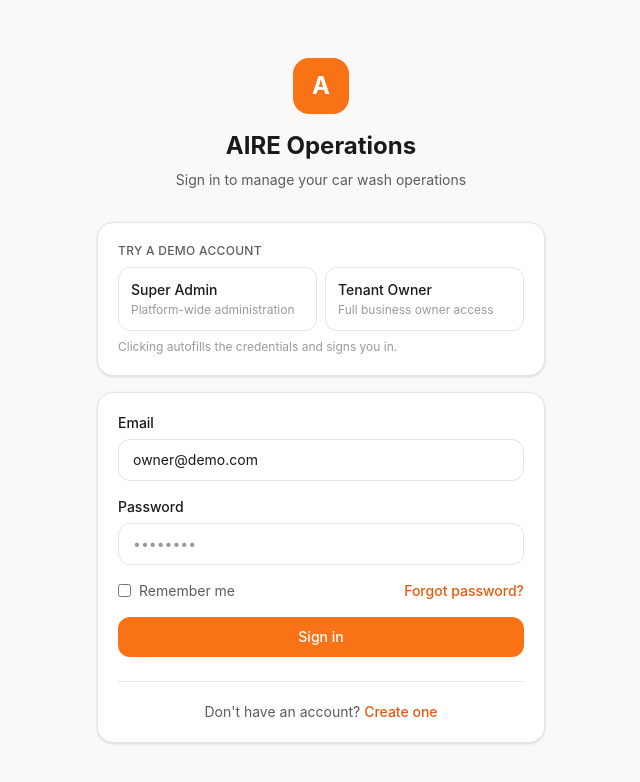
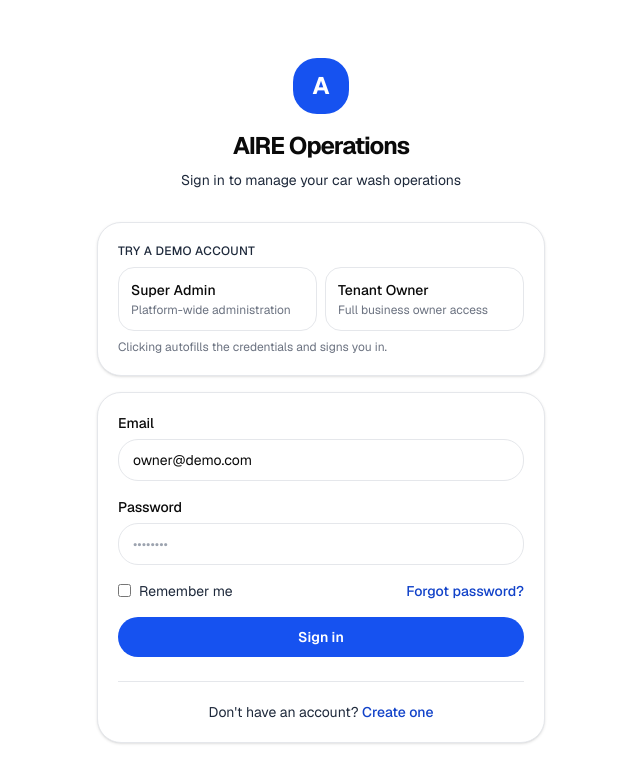
Before and after one commit to ClementHansel/aire, a Next.js app in the folder apps/frontend/: page / in a window 1280 px wide. Shown: the top 782 px of the page, without its empty margins (319-959 px from the left). Built offline with nearby package versions, Linux system fonts and the light colour scheme; no server answers.

Commit message:
Apply ConextLab brand system: blue/black/white palette, Geist + JetBrains Mono fonts

```diff
--- a/apps/frontend/src/app/globals.css
+++ b/apps/frontend/src/app/globals.css
@@ -1,71 +1,94 @@
 @import "tailwindcss";
 
-/* ─── Custom Theme (Friendly SaaS — Notion/Slack style) ───────────── */
+/* ─── ConextLab Brand System ──────────────────────────────────────────
+   "Black for authority, white for clarity, one decisive blue for focus."
+   Bold-not-loud, modern-not-trendy, professional-not-sterile.
+   ─────────────────────────────────────────────────────────────────── */
 
 @theme {
-  --color-primary-50: #fff7ed;
-  --color-primary-100: #ffedd5;
-  --color-primary-200: #fed7aa;
-  --color-primary-300: #fdba74;
-  --color-primary-400: #fb923c;
-  --color-primary-500: #f97316;
-  --color-primary-600: #ea580c;
-  --color-primary-700: #c2410c;
-  --color-primary-800: #9a3412;
-  --color-primary-900: #7c2d12;
+  /* Primary — one decisive blue (#1652F0) */
+  --color-primary-50: #eef3fe;
+  --color-primary-100: #dce5fe;  /* blue-soft */
+  --color-primary-200: #b9cbfd;
+  --color-primary-300: #8fa9fb;
+  --color-primary-400: #5b7df6;
+  --color-primary-500: #1652f0;  /* blue */
+  --color-primary-600: #1142c9;
+  --color-primary-700: #0e36a3;
+  --color-primary-800: #0c2d85;
+  --color-primary-900: #0a2569;
 
-  --color-surface: #faf9f7;
+  /* Surfaces — white for clarity */
+  --color-surface: #ffffff;
   --color-surface-raised: #ffffff;
-  --color-surface-sunken: #f3f2ef;
+  --color-surface-sunken: #f8fafc;  /* mist */
 
-  --color-text-primary: #1a1a1a;
-  --color-text-secondary: #5c5c5c;
-  --color-text-muted: #9a9a9a;
+  /* Text — black for authority */
+  --color-text-primary: #0a0a0a;    /* ink */
+  --color-text-secondary: #1e293b;  /* slate */
+  --color-text-muted: #6b7280;      /* muted */
+  --color-text-faint: #9ca3af;      /* muted-2 */
 
-  --color-border: #e8e5e0;
-  --color-border-strong: #d1cdc7;
+  /* Borders — hairlines */
+  --color-border: #e5e7eb;          /* hairline */
+  --color-border-strong: #d1d5db;   /* hairline-2 */
 
+  /* Status */
   --color-success: #16a34a;
   --color-warning: #eab308;
   --color-error: #dc2626;
 
-  --radius-sm: 0.375rem;
-  --radius-md: 0.5rem;
-  --radius-lg: 0.75rem;
-  --radius-xl: 1rem;
+  /* Radii — generous */
+  --radius-sm: 0.5rem;
+  --radius-md: 0.75rem;
+  --radius-lg: 1rem;
+  --radius-xl: 1.25rem;
+  --radius-2xl: 1.5rem;
+
+  /* Typography */
+  --font-sans: var(--font-geist), -apple-system, BlinkMacSystemFont, 'Segoe UI', Roboto, sans-serif;
+  --font-mono: var(--font-jetbrains-mono), ui-monospace, 'SF Mono', Menlo, monospace;
 }
 
 /* ─── Base Styles ─────────────────────────────────────────────────── */
 
 body {
   @apply bg-surface text-text-primary antialiased;
-  font-family: -apple-system, BlinkMacSystemFont, 'Segoe UI', Roboto, 'Helvetica Neue', sans-serif;
+  font-family: var(--font-sans);
+}
+
+h1, h2, h3, h4 {
+  letter-spacing: -0.03em;
+}
+
+h1 {
+  letter-spacing: -0.04em;
 }
 
 /* ─── Component Utilities ─────────────────────────────────────────── */
 
 @utility card {
-  @apply bg-surface-raised rounded-xl border border-border p-5 shadow-sm;
+  @apply bg-surface-raised rounded-2xl border border-border p-5 shadow-sm;
 }
 
 @utility btn-primary {
-  @apply inline-flex items-center justify-center rounded-lg bg-primary-500 px-4 py-2.5 text-sm font-medium text-white transition-colors hover:bg-primary-600 focus:outline-none focus:ring-2 focus:ring-primary-300 focus:ring-offset-2 disabled:opacity-50 disabled:cursor-not-allowed;
+  @apply inline-flex items-center justify-center rounded-full bg-primary-500 px-5 py-2.5 text-sm font-semibold text-white transition-colors hover:bg-primary-600 focus:outline-none focus:ring-2 focus:ring-primary-300 focus:ring-offset-2 disabled:opacity-50 disabled:cursor-not-allowed;
 }
 
 @utility btn-secondary {
-  @apply inline-flex items-center justify-center rounded-lg border border-border bg-surface-raised px-4 py-2.5 text-sm font-medium text-text-primary transition-colors hover:bg-surface-sunken focus:outline-none focus:ring-2 focus:ring-primary-300 focus:ring-offset-2;
+  @apply inline-flex items-center justify-center rounded-full border border-border-strong bg-surface-raised px-5 py-2.5 text-sm font-semibold text-text-primary transition-colors hover:bg-surface-sunken focus:outline-none focus:ring-2 focus:ring-primary-300 focus:ring-offset-2;
 }
 
 @utility btn-ghost {
-  @apply inline-flex items-center justify-center rounded-lg px-4 py-2.5 text-sm font-medium text-text-secondary transition-colors hover:bg-surface-sunken focus:outline-none focus:ring-2 focus:ring-primary-300;
+  @apply inline-flex items-center justify-center rounded-full px-5 py-2.5 text-sm font-semibold text-text-secondary transition-colors hover:bg-surface-sunken focus:outline-none focus:ring-2 focus:ring-primary-300;
 }
 
 @utility input-field {
-  @apply w-full rounded-lg border border-border bg-surface-raised px-3.5 py-2.5 text-sm text-text-primary placeholder:text-text-muted transition-colors focus:border-primary-400 focus:outline-none focus:ring-2 focus:ring-primary-100;
+  @apply w-full rounded-xl border border-border bg-surface-raised px-3.5 py-2.5 text-sm text-text-primary placeholder:text-text-faint transition-colors focus:border-primary-500 focus:outline-none focus:ring-2 focus:ring-primary-100;
 }
 
 @utility badge {
-  @apply inline-flex items-center rounded-md px-2 py-0.5 text-xs font-medium;
+  @apply inline-flex items-center rounded-full px-2.5 py-0.5 text-xs font-medium;
 }
 
 @utility section-title {
@@ -75,3 +98,8 @@ body {
 @utility section-description {
   @apply mt-1 text-sm text-text-secondary;
 }
+
+@utility eyebrow {
+  @apply text-xs font-medium uppercase tracking-[0.18em] text-text-muted;
+  font-family: var(--font-mono);
+}
--- a/apps/frontend/src/app/layout.tsx
+++ b/apps/frontend/src/app/layout.tsx
@@ -1,5 +1,20 @@
 import type { Metadata } from 'next';
+import { Geist, JetBrains_Mono } from 'next/font/google';
 import './globals.css';
+
+const geist = Geist({
+  subsets: ['latin'],
+  variable: '--font-geist',
+  weight: ['300', '400', '500', '600', '700', '800', '900'],
+  display: 'swap',
+});
+
+const jetbrainsMono = JetBrains_Mono({
+  subsets: ['latin'],
+  variable: '--font-jetbrains-mono',
+  weight: ['400', '500', '600'],
+  display: 'swap',
+});
 
 export const metadata: Metadata = {
   title: 'AIRE Operations Platform',
@@ -8,7 +23,7 @@ export const metadata: Metadata = {
 
 export default function RootLayout({ children }: { children: React.ReactNode }) {
   return (
-    <html lang="en">
+    <html lang="en" className={`${geist.variable} ${jetbrainsMono.variable}`}>
       <body>
         {children}
       </body>
```
